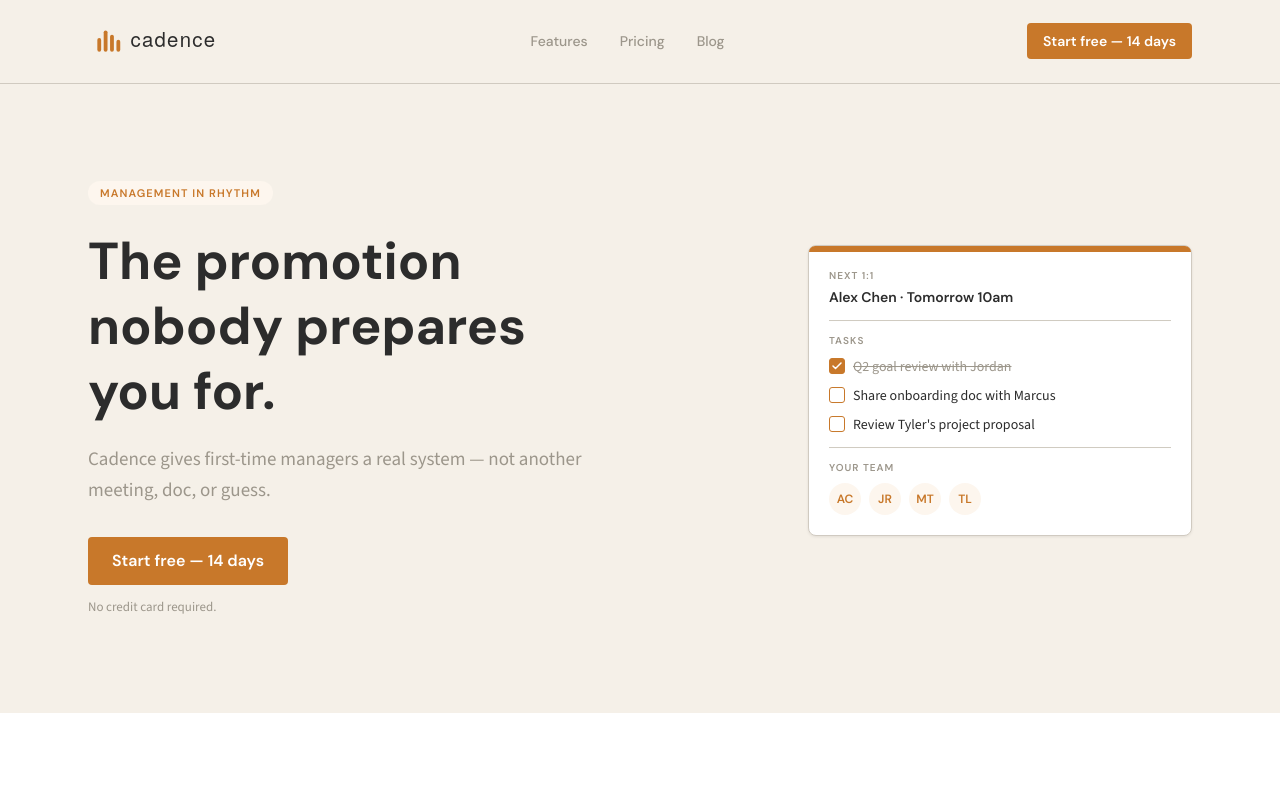
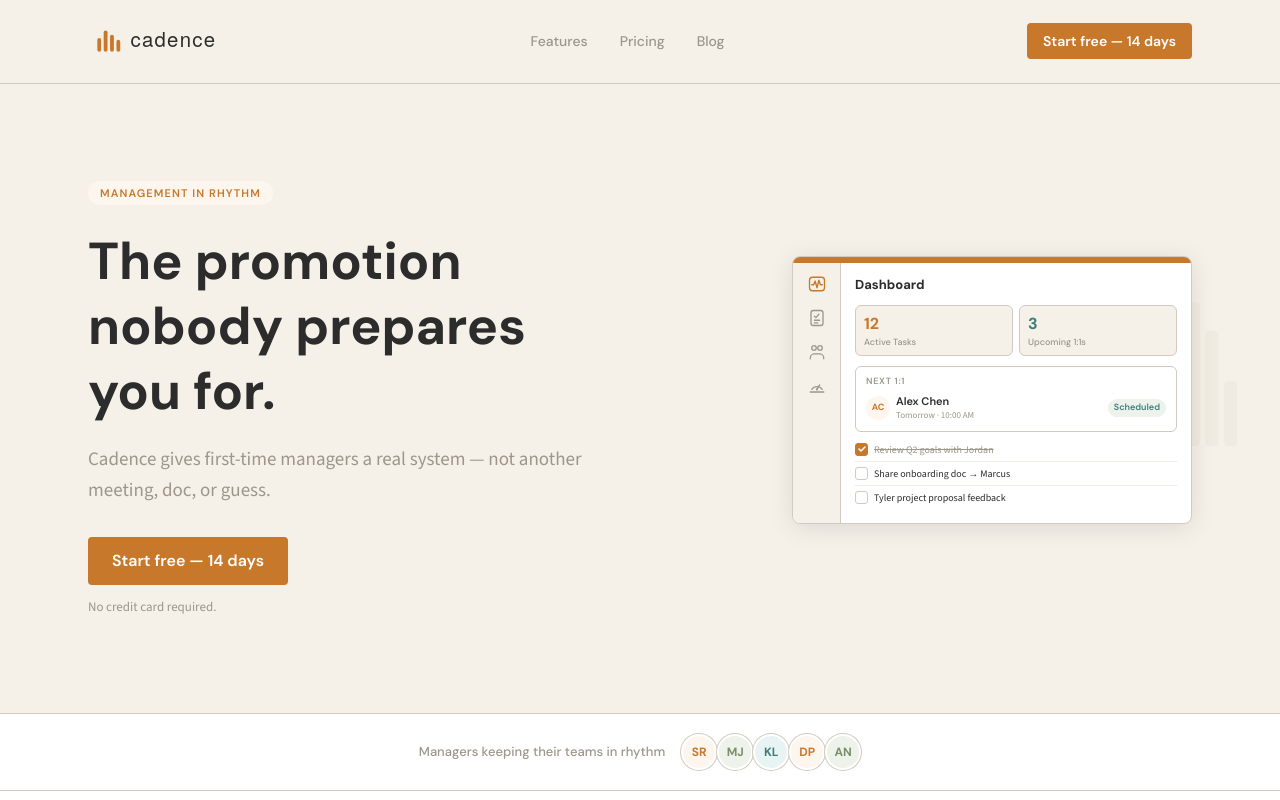
Before and after one commit to seand132/cadence-marketing, a Next.js app: page / in a window 1280 px wide. Shown: the top 800 px of the page. Built offline with nearby package versions, Linux system fonts and the light colour scheme.

Commit message:
[Jeff] Marketing site — rhythm motif, richer product mockup, social proof, custom icons

```diff
--- a/src/app/page.tsx
+++ b/src/app/page.tsx
@@ -1,5 +1,6 @@
 import type { Metadata } from 'next'
 import Link from 'next/link'
+import { RhythmMotif } from '@/components/RhythmMotif'
 
 export const metadata: Metadata = {
   title: 'Cadence — Management tool for first-time managers',
@@ -10,8 +11,15 @@
   return (
     <>
       {/* ─── SECTION 1: HERO ──────────────────────────────────── */}
-      <section style={{ background: '#F5F0E8' }} className="py-24">
-        <div className="max-w-6xl mx-auto px-6 flex flex-col lg:flex-row items-center gap-16">
+      <section style={{ background: '#F5F0E8', position: 'relative', overflow: 'hidden' }} className="py-24">
+        {/* Rhythm motif decorative background — right edge */}
+        <div style={{ position: 'absolute', right: 40, top: '50%', transform: 'translateY(-50%)', display: 'flex', gap: 16, pointerEvents: 'none', zIndex: 0 }}>
+          <RhythmMotif size="lg" opacity={0.08} color="#C8782A" />
+          <div style={{ marginTop: 48 }}><RhythmMotif size="lg" opacity={0.06} color="#3A7D7B" /></div>
+          <RhythmMotif size="lg" opacity={0.05} color="#7B8F6A" />
+        </div>
+
+        <div className="max-w-6xl mx-auto px-6 flex flex-col lg:flex-row items-center gap-16" style={{ position: 'relative', zIndex: 1 }}>
 
           {/* Left */}
           <div className="flex-1 max-w-xl">
@@ -75,145 +83,145 @@
             </p>
           </div>
 
-          {/* Right — Product mockup */}
+          {/* Right — Enhanced Product Mockup */}
           <div className="flex-1 flex justify-center lg:justify-end w-full">
             <div
-              className="w-full p-5"
               style={{
                 background: 'white',
                 borderRadius: 8,
                 border: '1px solid #D0CAC0',
-                boxShadow: '0 1px 3px rgba(0,0,0,0.08)',
-                maxWidth: '384px',
+                boxShadow: '0 4px 24px rgba(0,0,0,0.10)',
+                maxWidth: 400,
+                width: '100%',
                 animation: 'float 4s ease-in-out infinite',
+                overflow: 'hidden',
               }}
             >
-              {/* Amber top strip */}
-              <div
-                style={{
-                  height: 6,
-                  background: '#C8782A',
-                  borderRadius: '8px 8px 0 0',
-                  margin: '-20px -20px 16px -20px',
-                }}
-              />
+              {/* Amber accent strip */}
+              <div style={{ height: 6, background: '#C8782A' }} />
 
-              {/* Next 1:1 label */}
-              <div className="mb-3">
-                <div
-                  className="mb-1 uppercase"
-                  style={{
-                    fontFamily: 'var(--font-dm-sans)',
-                    fontWeight: 600,
-                    fontSize: 10,
-                    color: '#9C968B',
-                    letterSpacing: '0.1em',
-                  }}
-                >
-                  Next 1:1
+              {/* App chrome — mini sidebar + content */}
+              <div style={{ display: 'flex', height: 260 }}>
+                {/* Mini sidebar */}
+                <div style={{ width: 48, background: '#F5F0E8', borderRight: '1px solid #D0CAC0', padding: '12px 0', display: 'flex', flexDirection: 'column', alignItems: 'center', gap: 16 }}>
+                  {/* Dashboard icon - active (amber) */}
+                  <svg width="18" height="18" fill="none" stroke="#C8782A" strokeWidth="1.75" strokeLinecap="round" strokeLinejoin="round" viewBox="0 0 24 24">
+                    <rect x="2" y="3" width="20" height="18" rx="4"/>
+                    <polyline points="5,13 7.5,13 9.5,8 12,17 14.5,7 16.5,13 19,13"/>
+                  </svg>
+                  {/* Tasks icon - inactive */}
+                  <svg width="18" height="18" fill="none" stroke="#9C968B" strokeWidth="1.75" strokeLinecap="round" strokeLinejoin="round" viewBox="0 0 24 24">
+                    <rect x="4" y="2" width="16" height="20" rx="3"/>
+                    <path d="M8.5 9.5l2 2 4-4.5"/>
+                    <line x1="8.5" y1="15" x2="15.5" y2="15"/>
+                    <line x1="8.5" y1="18.5" x2="13" y2="18.5"/>
+                  </svg>
+                  {/* 1:1 icon */}
+                  <svg width="18" height="18" fill="none" stroke="#9C968B" strokeWidth="1.75" strokeLinecap="round" strokeLinejoin="round" viewBox="0 0 24 24">
+                    <circle cx="8" cy="6.5" r="3"/>
+                    <circle cx="16" cy="6.5" r="3"/>
+                    <path d="M3 21c0-3.5 2-6.5 5-6.5h8c3 0 5 3 5 6.5"/>
+                  </svg>
+                  {/* KPIs icon */}
+                  <svg width="18" height="18" fill="none" stroke="#9C968B" strokeWidth="1.75" strokeLinecap="round" strokeLinejoin="round" viewBox="0 0 24 24">
+                    <path d="M5 16.5A8.5 8.5 0 0119 16.5"/>
+                    <line x1="12" y1="16.5" x2="15.5" y2="10.5"/>
+                    <circle cx="12" cy="16.5" r="1.5" fill="#9C968B" stroke="none"/>
+                    <line x1="3" y1="20" x2="21" y2="20"/>
+                  </svg>
                 </div>
-                <div
-                  style={{ fontFamily: 'var(--font-dm-sans)', fontWeight: 600, fontSize: 14, color: '#2C2C2C' }}
-                >
-                  Alex Chen · Tomorrow 10am
-                </div>
-              </div>
 
-              {/* Divider */}
-              <div style={{ borderTop: '1px solid #D0CAC0', margin: '12px 0' }} />
+                {/* Main content area */}
+                <div style={{ flex: 1, padding: '12px 14px', overflowY: 'hidden' }}>
+                  {/* Page title */}
+                  <div style={{ fontFamily: 'var(--font-dm-sans)', fontWeight: 700, fontSize: 13, color: '#2C2C2C', marginBottom: 10 }}>Dashboard</div>
 
-              {/* Tasks */}
-              <div className="mb-3">
-                <div
-                  className="mb-2 uppercase"
-                  style={{
-                    fontFamily: 'var(--font-dm-sans)',
-                    fontWeight: 600,
-                    fontSize: 10,
-                    color: '#9C968B',
-                    letterSpacing: '0.1em',
-                  }}
-                >
-                  Tasks
-                </div>
-                <div className="space-y-2">
-                  {[
-                    { label: 'Q2 goal review with Jordan', done: true },
-                    { label: 'Share onboarding doc with Marcus', done: false },
-                    { label: "Review Tyler's project proposal", done: false },
-                  ].map((task) => (
-                    <div key={task.label} className="flex items-center gap-2">
-                      <div
-                        className="flex-shrink-0 flex items-center justify-center"
-                        style={{
-                          width: 16,
-                          height: 16,
-                          borderRadius: 3,
-                          border: '1.5px solid #C8782A',
-                          background: task.done ? '#C8782A' : 'white',
-                        }}
-                      >
-                        {task.done && (
-                          <svg width="10" height="8" viewBox="0 0 10 8" fill="none">
-                            <path d="M1 4L3.5 6.5L9 1" stroke="white" strokeWidth="1.5" strokeLinecap="round" strokeLinejoin="round" />
-                          </svg>
-                        )}
+                  {/* Stat cards row */}
+                  <div style={{ display: 'grid', gridTemplateColumns: '1fr 1fr', gap: 6, marginBottom: 10 }}>
+                    {[
+                      { label: 'Active Tasks', value: '12', color: '#C8782A' },
+                      { label: 'Upcoming 1:1s', value: '3', color: '#3A7D7B' },
+                    ].map(stat => (
+                      <div key={stat.label} style={{ background: '#F5F0E8', borderRadius: 6, border: '1px solid #D0CAC0', padding: '6px 8px' }}>
+                        <div style={{ fontSize: 16, fontWeight: 700, color: stat.color, fontFamily: 'var(--font-dm-sans)' }}>{stat.value}</div>
+                        <div style={{ fontSize: 9, color: '#9C968B', fontFamily: 'var(--font-dm-sans)', fontWeight: 500 }}>{stat.label}</div>
                       </div>
-                      <span
-                        style={{
-                          fontFamily: 'var(--font-source-sans)',
-                          fontSize: 14,
-                          color: task.done ? '#9C968B' : '#2C2C2C',
-                          textDecoration: task.done ? 'line-through' : 'none',
-                        }}
-                      >
-                        {task.label}
-                      </span>
+                    ))}
+                  </div>
+
+                  {/* Recent 1:1 */}
+                  <div style={{ background: 'white', borderRadius: 6, border: '1px solid #D0CAC0', padding: '8px 10px', marginBottom: 6 }}>
+                    <div style={{ fontSize: 9, fontWeight: 600, color: '#9C968B', textTransform: 'uppercase', letterSpacing: '0.08em', fontFamily: 'var(--font-dm-sans)', marginBottom: 4 }}>NEXT 1:1</div>
+                    <div style={{ display: 'flex', alignItems: 'center', gap: 6 }}>
+                      <div style={{ width: 24, height: 24, borderRadius: '50%', background: '#FDF6EE', color: '#C8782A', fontSize: 9, fontWeight: 700, display: 'flex', alignItems: 'center', justifyContent: 'center', fontFamily: 'var(--font-dm-sans)', flexShrink: 0 }}>AC</div>
+                      <div>
+                        <div style={{ fontSize: 11, fontWeight: 600, color: '#2C2C2C', fontFamily: 'var(--font-dm-sans)' }}>Alex Chen</div>
+                        <div style={{ fontSize: 9, color: '#9C968B', fontFamily: 'var(--font-source-sans)' }}>Tomorrow · 10:00 AM</div>
+                      </div>
+                      <div style={{ marginLeft: 'auto', fontSize: 9, fontWeight: 600, color: '#3A7D7B', fontFamily: 'var(--font-dm-sans)', background: '#EDF2EA', padding: '2px 6px', borderRadius: 10 }}>Scheduled</div>
                     </div>
-                  ))}
-                </div>
-              </div>
+                  </div>
 
-              {/* Divider */}
-              <div style={{ borderTop: '1px solid #D0CAC0', margin: '12px 0' }} />
-
-              {/* Your Team */}
-              <div>
-                <div
-                  className="mb-2 uppercase"
-                  style={{
-                    fontFamily: 'var(--font-dm-sans)',
-                    fontWeight: 600,
-                    fontSize: 10,
-                    color: '#9C968B',
-                    letterSpacing: '0.1em',
-                  }}
-                >
-                  Your Team
-                </div>
-                <div className="flex items-center gap-2">
-                  {['AC', 'JR', 'MT', 'TL'].map((initials) => (
-                    <div
-                      key={initials}
-                      className="flex items-center justify-center rounded-full flex-shrink-0"
-                      style={{
-                        width: 32,
-                        height: 32,
-                        background: '#FDF6EE',
-                        color: '#C8782A',
-                        fontFamily: 'var(--font-dm-sans)',
-                        fontWeight: 600,
-                        fontSize: 12,
-                      }}
-                    >
-                      {initials}
-                    </div>
-                  ))}
+                  {/* Task list */}
+                  <div>
+                    {[
+                      { text: 'Review Q2 goals with Jordan', done: true },
+                      { text: 'Share onboarding doc → Marcus', done: false },
+                      { text: 'Tyler project proposal feedback', done: false },
+                    ].map((task, i) => (
+                      <div key={i} style={{ display: 'flex', alignItems: 'center', gap: 6, padding: '4px 0', borderBottom: i < 2 ? '1px solid #F0EDE8' : 'none' }}>
+                        <div style={{ width: 13, height: 13, borderRadius: 3, border: `1.5px solid ${task.done ? '#C8782A' : '#D0CAC0'}`, background: task.done ? '#C8782A' : 'white', flexShrink: 0, display: 'flex', alignItems: 'center', justifyContent: 'center' }}>
+                          {task.done && <svg width="8" height="6" viewBox="0 0 8 6" fill="none"><path d="M1 3L3 5L7 1" stroke="white" strokeWidth="1.5" strokeLinecap="round" strokeLinejoin="round"/></svg>}
+                        </div>
+                        <span style={{ fontSize: 10, color: task.done ? '#9C968B' : '#2C2C2C', textDecoration: task.done ? 'line-through' : 'none', fontFamily: 'var(--font-source-sans)' }}>{task.text}</span>
+                      </div>
+                    ))}
+                  </div>
                 </div>
               </div>
             </div>
           </div>
 
+        </div>
+      </section>
+
+      {/* ─── SOCIAL PROOF STRIP ──────────────────────────────── */}
+      <section style={{ background: 'white', borderTop: '1px solid #D0CAC0', borderBottom: '1px solid #D0CAC0', padding: '20px 0' }}>
+        <div style={{ maxWidth: 900, margin: '0 auto', padding: '0 24px', display: 'flex', alignItems: 'center', gap: 24, flexWrap: 'wrap', justifyContent: 'center' }}>
+          <span style={{ fontSize: 13, color: '#9C968B', fontFamily: 'var(--font-dm-sans)', fontWeight: 500 }}>Managers keeping their teams in rhythm</span>
+          <div style={{ display: 'flex', gap: 8, alignItems: 'center' }}>
+            {[
+              { initials: 'SR', name: 'Sarah R.', bg: '#FDF6EE', color: '#C8782A' },
+              { initials: 'MJ', name: 'Marcus J.', bg: '#EDF2EA', color: '#7B8F6A' },
+              { initials: 'KL', name: 'Kim L.', bg: '#E8F4F3', color: '#3A7D7B' },
+              { initials: 'DP', name: 'Diego P.', bg: '#FDF6EE', color: '#C8782A' },
+              { initials: 'AN', name: 'Aisha N.', bg: '#EDF2EA', color: '#7B8F6A' },
+            ].map(p => (
+              <div
+                key={p.initials}
+                title={p.name}
+                style={{
+                  width: 36,
+                  height: 36,
+                  borderRadius: '50%',
+                  background: p.bg,
+                  color: p.color,
+                  fontSize: 12,
+                  fontWeight: 700,
+                  display: 'flex',
+                  alignItems: 'center',
+                  justifyContent: 'center',
+                  fontFamily: 'var(--font-dm-sans)',
+                  border: '2px solid white',
+                  boxShadow: '0 0 0 1px #D0CAC0',
+                  marginLeft: -8,
+                  cursor: 'default',
+                }}
+              >
+                {p.initials}
+              </div>
+            ))}
+          </div>
         </div>
       </section>
 
@@ -261,6 +269,13 @@
           </div>
         </div>
       </section>
+
+      {/* ─── RHYTHM DIVIDER ───────────────────────────────────── */}
+      <div style={{ display: 'flex', justifyContent: 'center', gap: 12, padding: '8px 0', background: 'white' }}>
+        {['#3A7D7B', '#C8782A', '#7B8F6A', '#3A7D7B', '#C8782A', '#7B8F6A'].map((color, i) => (
+          <RhythmMotif key={i} size="sm" color={color} opacity={0.12} />
+        ))}
+      </div>
 
       {/* ─── SECTION 3: FEATURES ──────────────────────────────── */}
       <section style={{ background: '#F5F0E8' }} className="py-20">
@@ -330,6 +345,13 @@
         </div>
       </section>
 
+      {/* ─── RHYTHM DIVIDER ───────────────────────────────────── */}
+      <div style={{ display: 'flex', justifyContent: 'center', gap: 12, padding: '8px 0', background: '#EBE6DD' }}>
+        {['#C8782A', '#7B8F6A', '#3A7D7B', '#C8782A', '#7B8F6A', '#3A7D7B'].map((color, i) => (
+          <RhythmMotif key={i} size="sm" color={color} opacity={0.12} />
+        ))}
+      </div>
+
       {/* ─── SECTION 4: WHO IT'S FOR ──────────────────────────── */}
       <section style={{ background: '#EBE6DD' }} className="py-20">
         <div className="max-w-6xl mx-auto px-6">
@@ -376,8 +398,12 @@
       </section>
 
       {/* ─── SECTION 5: PRICING TEASER ────────────────────────── */}
-      <section style={{ background: '#F5F0E8' }} className="py-20">
-        <div className="max-w-sm mx-auto px-6 reveal">
+      <section style={{ background: '#F5F0E8', position: 'relative', overflow: 'hidden' }} className="py-20">
+        {/* Background motif */}
+        <div style={{ position: 'absolute', right: 60, top: '50%', transform: 'translateY(-50%)', pointerEvents: 'none', opacity: 0.6 }}>
+          <RhythmMotif size="md" color="#C8782A" opacity={0.08} />
+        </div>
+        <div className="max-w-sm mx-auto px-6 reveal" style={{ position: 'relative', zIndex: 1 }}>
           <div
             className="bg-white text-center"
             style={{
--- /dev/null
+++ b/src/components/RhythmMotif.tsx
@@ -0,0 +1,48 @@
+interface RhythmMotifProps {
+  color?: string
+  opacity?: number
+  className?: string
+  size?: 'sm' | 'md' | 'lg'
+}
+
+export function RhythmMotif({
+  color = '#C8782A',
+  opacity = 0.15,
+  className = '',
+  size = 'md',
+}: RhythmMotifProps) {
+  const sizes = { sm: 32, md: 48, lg: 72 }
+  const w = sizes[size]
+  // 4 bars: heights 60%, 100%, 80%, 45% of total — same proportions as the logomark
+  const h = w * 2
+  const barW = w * 0.18
+  const gap = w * 0.08
+  const bars = [0.60, 1.0, 0.80, 0.45]
+
+  return (
+    <svg
+      width={w}
+      height={h}
+      viewBox={`0 0 ${w} ${h}`}
+      className={className}
+      aria-hidden
+    >
+      {bars.map((ratio, i) => {
+        const barH = h * ratio
+        const x = i * (barW + gap)
+        return (
+          <rect
+            key={i}
+            x={x}
+            y={h - barH}
+            width={barW}
+            height={barH}
+            rx={barW * 0.3}
+            fill={color}
+            fillOpacity={opacity}
+          />
+        )
+      })}
+    </svg>
+  )
+}
```
